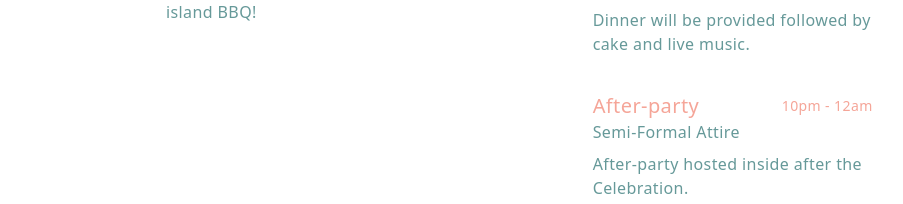
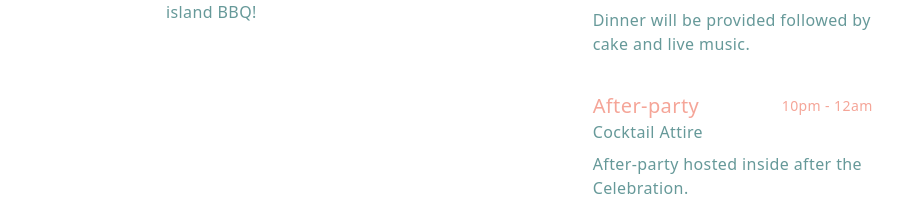
Before and after one commit to rickhanlonii/rickandliz, a Next.js app: page / in a window 1280 px wide. Shown: the part 1520-1724 px from the top of the page, without its empty margins (326-1229 px from the left). Built offline with nearby package versions, Linux system fonts and the light colour scheme; a web font is replaced by a local one.

Commit message:
Update after party attire

```diff
--- a/pages/index.js
+++ b/pages/index.js
@@ -392,7 +392,7 @@ function When() {
             <WhenCard
               title="After-party"
               time="10pm - 12am"
-              attire="Semi-Formal Attire"
+              attire="Cocktail Attire"
               attireHint="Tuxes and gowns are welcome, and so are suits and cocktail dresses."
               description="After-party hosted inside after the Celebration."
             />
```
